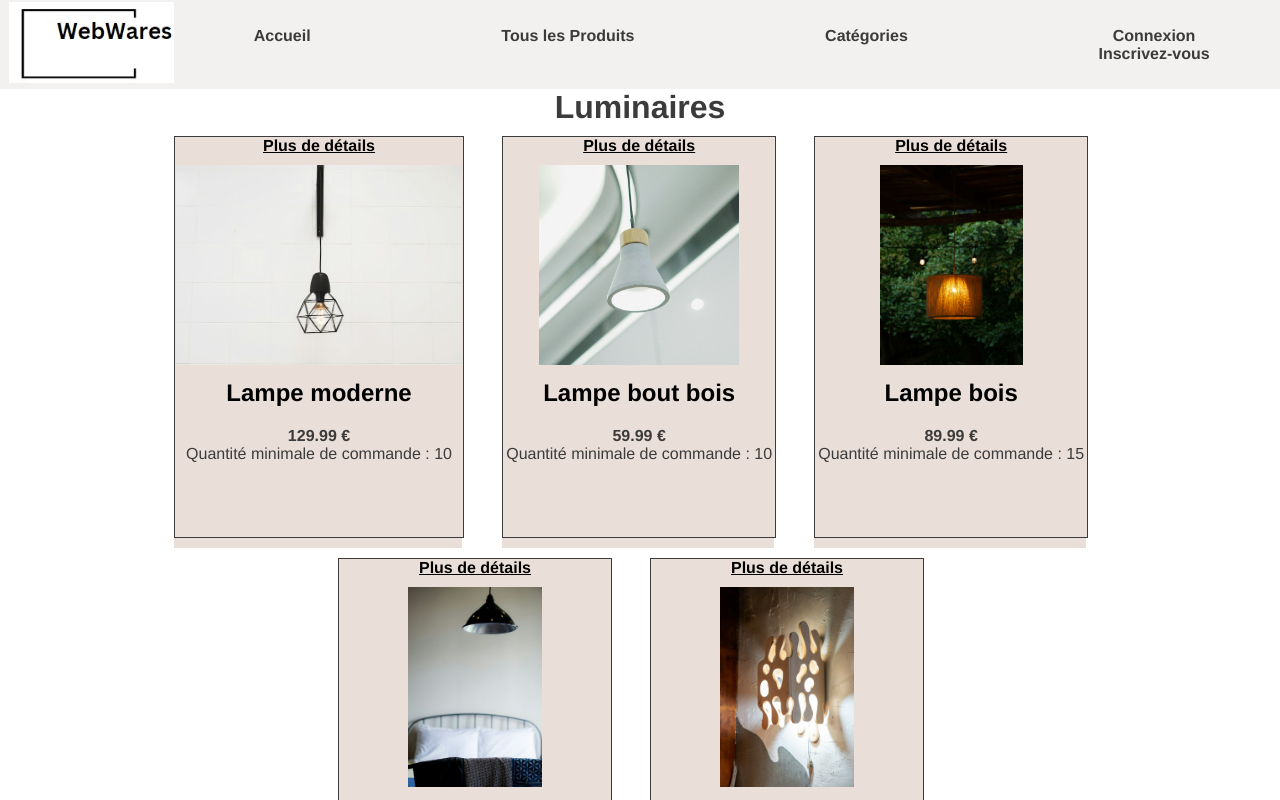
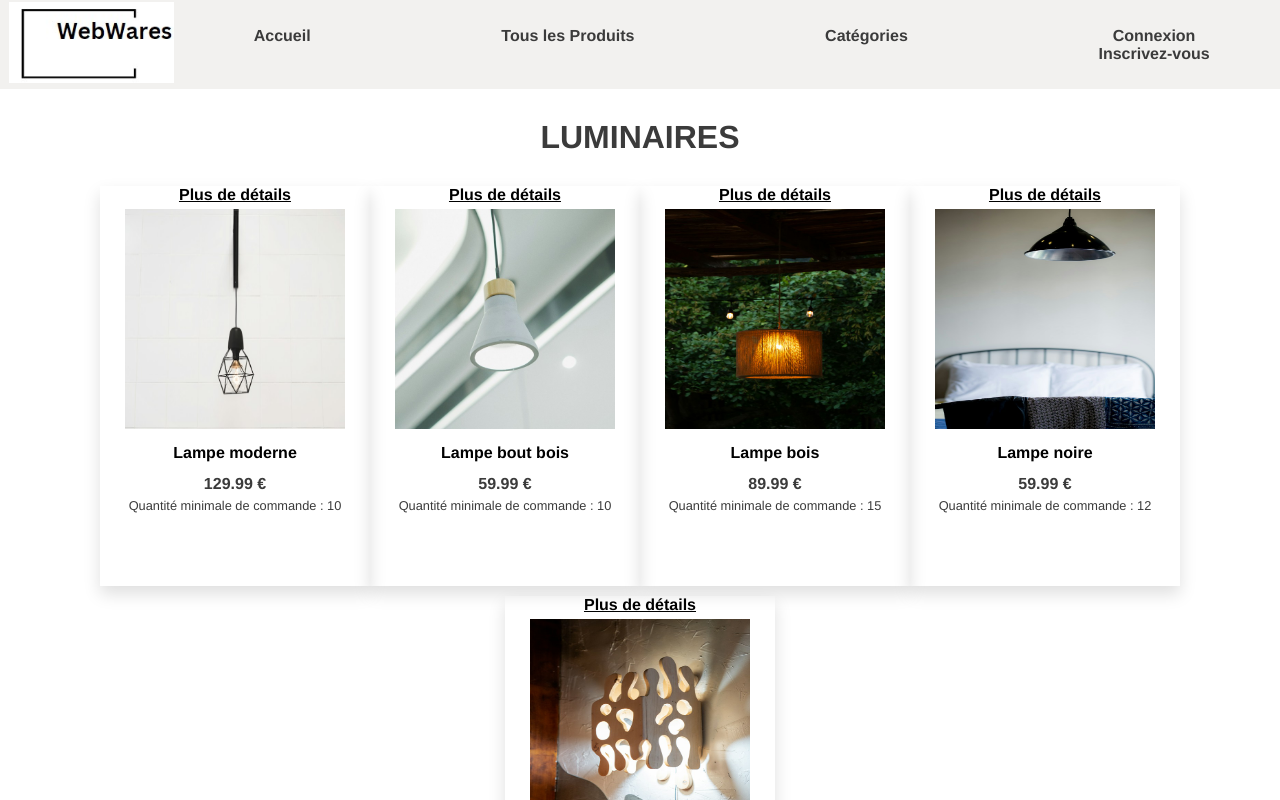
Before and after one commit to Rokayia/WebWares, a Vue app: page /categorieProduct/2 in a window 1280 px wide. Shown: the top 800 px of the page. Built offline with nearby package versions, Linux system fonts and the light colour scheme.

Commit message:
fintiion css

```diff
--- a/src/components/ProdCard.vue
+++ b/src/components/ProdCard.vue
@@ -9,7 +9,7 @@
     <p>
       <strong> {{ prix }} €</strong>
     </p>
-    <p v-show="afficheMoq">Quantité minimale de commande : {{ moq }}</p>
+    <p class="qtyMin" v-show="afficheMoq">Quantité minimale de commande : {{ moq }}</p>
     <slot></slot>
   </div>
 </template>
@@ -50,39 +50,45 @@ export default {
 
 <style>
 .xxl-card {
-  background-color: white;
-  border: 1px solid;
-  max-width: 600px;
+  max-height: 70vh;
+  padding: 40px;
+  width: 70%;
+  box-shadow: 0 0.5rem 1rem 0 rgba(0, 0, 0, 0.3);
+  margin: 0 auto;
+
+}
+.xxl-card .image{
   width: 100%;
-  max-height: 70vh;
 
-
-  display: flex;
-  flex-direction: column;
-  justify-content: center;
-
-
-
+}
+ .image img{
+  width: 100%;
 }
 
 .normal-card {
-  background-color: #eadfd8;
-  border: 1px solid;
+  box-shadow: 0 0.5rem 1rem 0 rgba(0, 0, 0, 0.13);
   max-width: 400px;
   width: 100%;
   min-width: 270px;
   height: 400px;
   margin-bottom: 10px;
+  display: flex;
+  flex-direction: column;
+  gap: 5px;
+  align-items: center;
 }
 .normal-card:hover {
   margin-top: -0.5rem;
   margin-bottom: 0.5rem;
   box-shadow: 0 0.5rem 1rem 0 rgba(0, 0, 0, 0.3);
 }
+.normal-card .image{
+  width: 220px;
+  height: 220px;
+
+}
 .normal-card img {
-  padding-top: 10px;
-  max-width: 400px;
-  max-height: 200px;
+  width: 100%;
   height: 100%;
 }
 .xxl-card img {
@@ -97,5 +103,8 @@ export default {
   color : black;
   text-decoration: underline;
 }
+.qtyMin{
+  font-size: 0.8rem;
+}
 
 </style>
--- a/src/components/myFooter.vue
+++ b/src/components/myFooter.vue
@@ -48,6 +48,7 @@ footer{
     width: 100%;
     background-color: #eadfd8;
     color: #333;
+
 }
 
 .footerContainer{
--- a/src/views/CategoriesProducts.vue
+++ b/src/views/CategoriesProducts.vue
@@ -208,20 +208,15 @@ export default {
   color:red;
   font-size: larger;
 }
-.produits {
-  margin: 0 auto;
-  max-width: 1200px;
-  width: 100%;
-  display: flex;
-  justify-content: center;
-  flex-wrap: wrap;
-  gap: 10px;
-}
+
+
 .titreCategorie {
-  margin: 0 auto;
-  margin-bottom: 10px;
+  margin: 30px 0px 30px 0px;
+  text-transform: uppercase;
 }
 .categorie {
   margin-bottom: 10px;
-}
+  margin: 15px auto;
+
+ }
 </style>
--- a/src/views/DetailsProduct.vue
+++ b/src/views/DetailsProduct.vue
@@ -106,20 +106,30 @@ export default {
 
 <style>
 .details {
-  margin: 10vh auto;
-  max-width: 1200px;
-  width: 100%;
+  margin: 55px auto;
+  min-height: 70vh;
   display: flex;
+  flex-direction: column;
   justify-content: center;
   align-items: center;
-  flex-direction: column;
+
+
 }
 .description {
-  font-size: larger;
-  color: rgb(8, 131, 8);
+  color: rgb(125,145,103);
   font-weight: bold;
+  font-size: 0.8rem;
+  margin-top: 10px;
+}
+.titreDetails{
 
-  padding-bottom: 10px;
+  text-transform: uppercase;
+  margin-bottom: 20px;
+}
+@media (max-width: 768px) {
+  .titreDetails h1{
+    font-size: 1.5rem;
+  }
 }
 
 </style>
--- a/src/views/InscriptionUser.vue
+++ b/src/views/InscriptionUser.vue
@@ -254,7 +254,7 @@ export default {
   flex-direction: column;
   justify-content: center;
   align-items: center;
-  margin-top: 30px;
+  margin: 30px 0px 30px 0px;
 
 }
 
@@ -273,15 +273,18 @@ export default {
   flex-direction: column;
   justify-content: center;
   align-items: center;
+  margin-bottom: 20px;
 }
 .container-form {
-  background-color: #f1f1f1;
+  background-color: rgb(241,245,237);
   max-width: 1200px;
   width: 80%;
   height: 500px;
   display: flex;
   justify-content: center;
   align-items: center;
+  box-shadow: 0px 0px 10px 1px #00000029;
+  margin-top: 20px;
 }
 .container-form label {
   margin-top: 30px;
@@ -298,20 +301,27 @@ export default {
   border-radius: 5px;
   outline: none;
   border: none;
+  outline: 2px solid #a7c28a;
 }
 .container-form input:focus {
   outline: 2px solid #7d9167;
 }
+.error{
+width:250px;
+
+}
 
 .is-error {
   color: red;
+  font-size: 0.8rem;
 }
 
 @media(max-width:819px){
   .container-form{
     display: flex;
     flex-direction: column;
-    height: 800px;
+    height: 100%;
+
 
   }
 }
--- a/src/views/ListProducts.vue
+++ b/src/views/ListProducts.vue
@@ -203,23 +203,30 @@ export default {
 
 <style>
 .produits {
-  margin: 0 auto;
-  max-width: 1200px;
+
+  display: flex;
+  flex-wrap: wrap;
+  justify-content: center;
   width: 100%;
-  display: flex;
-  justify-content: center;
-  flex-wrap: wrap;
-  gap: 10px;
+
+
+
 }
 
 .prod {
   max-width: 400px;
-  background-color: #eadfd8;
+
+
 }
 .stockFini {
   margin-top: 10px;
   color: red;
   font-size: larger;
+}
+.normal-card h2{
+  font-size: 1rem;
+  margin-bottom: 8px;
+  margin-top: 10px;
 }
 
 @media (max-width: 584px) {
--- a/src/views/OrderUser.vue
+++ b/src/views/OrderUser.vue
@@ -275,8 +275,12 @@ let stockrestant= item.stock - itemCommande;
   min-height: 100vh;
   display: flex;
   flex-direction: column;
-  align-content: space-around;
+ margin: 15px auto;
   margin-bottom: 50px;
+  max-width: 1200px;
+  width: 100%;
+
+
 
 
 }
@@ -285,7 +289,11 @@ let stockrestant= item.stock - itemCommande;
   display: flex;
   justify-content: center;
   align-items: center;
+  flex-direction: column;
   gap: 20px;
+
+
+
 
 }
 
@@ -294,19 +302,20 @@ let stockrestant= item.stock - itemCommande;
   display: flex;
   flex-direction: column;
   flex-wrap: nowrap;
-  align-content: center;
   align-items: center;
+  justify-content: center;
   background-color: white;
   border: none;
-  width: 50%;
-  flex: 1;
+
+
   gap: 20px;
   height: 400px;
   margin-bottom: 10px;
+
 }
 .produit-panier img {
   padding-top: 10px;
-  max-width: 300px;
+  max-width: 200px;
   max-height: 150px;
   height: 100%;
 }
@@ -412,4 +421,9 @@ let stockrestant= item.stock - itemCommande;
     font-size: 1rem;
   }
 }
+@media(max-width: 971px){
+  .produit-panier{
+    font-size: 0.8rem;
+  }
+}
 </style>
```
